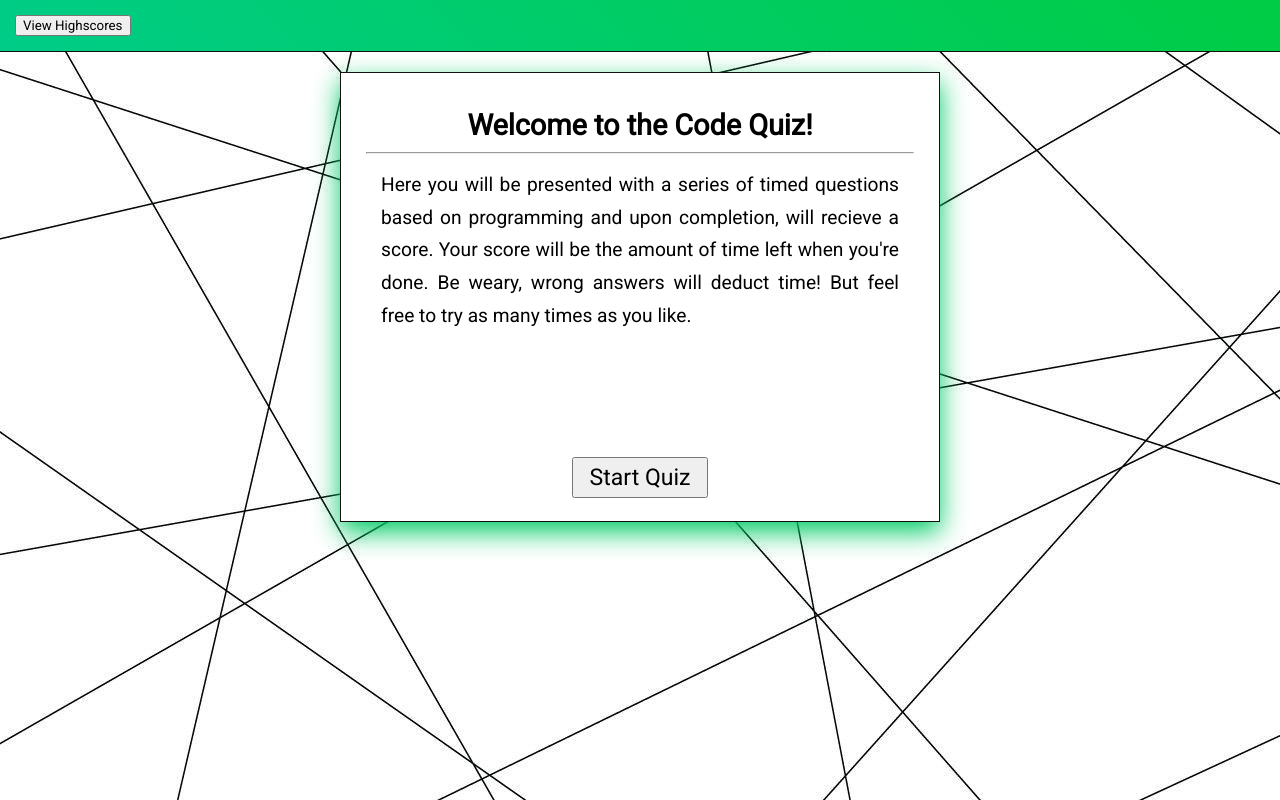
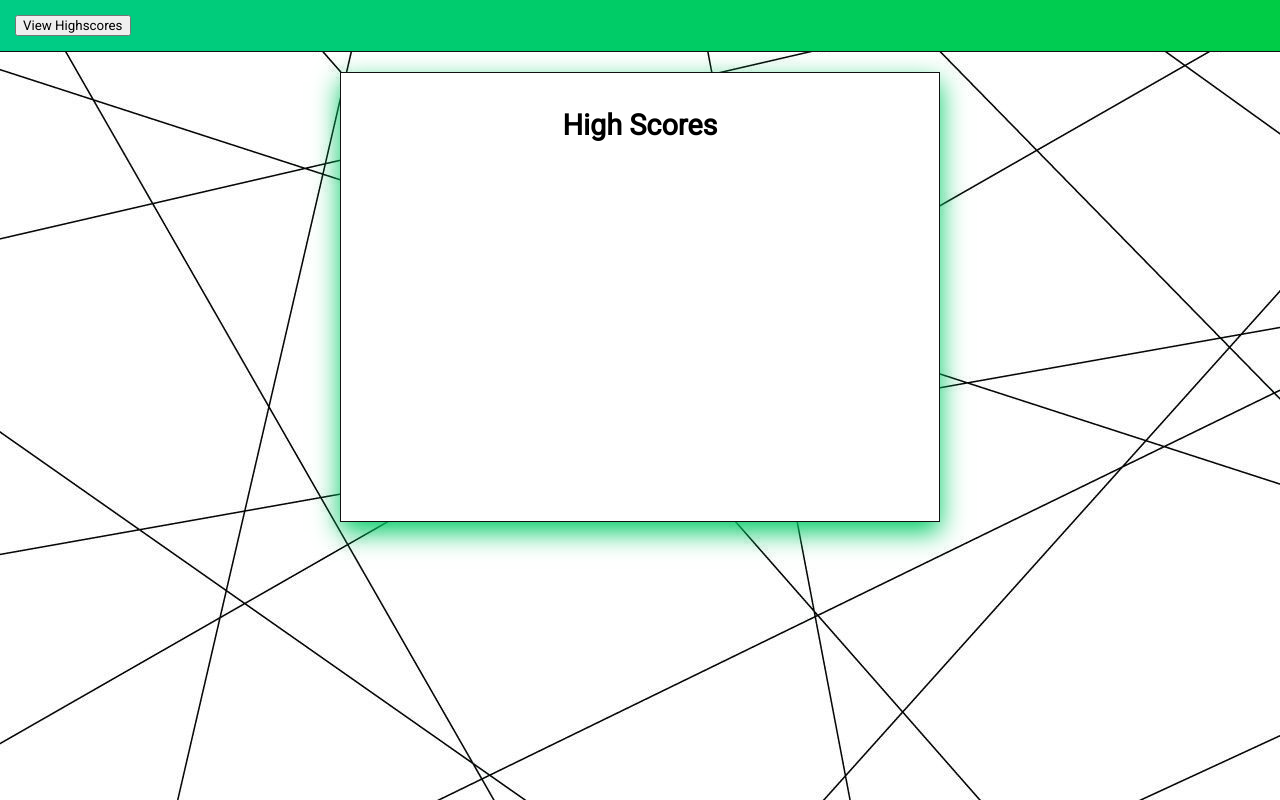
Before and after one commit to Connerjm/Code-Quiz, a plain HTML site: page index.html in a window 1280 px wide. Both pictures are taken after a click on the button "View Highscores". Drawn offline with Linux system fonts and the light colour scheme.

Commit message:
Starting to test changing the content of the main area dynamically.

```diff
--- a/Assets/CSS/style.css
+++ b/Assets/CSS/style.css
@@ -53,6 +53,11 @@ header
     text-align: center;
 }
 
+#scoreboardpage
+{
+    display: none;
+}
+
 h1, p
 {
     margin: 15px;
--- a/Assets/JS/script.js
+++ b/Assets/JS/script.js
@@ -59,7 +59,8 @@ function buildScoreBoard()
 
 function changetoScoreBoard()
 {
-
+    document.getElementById("welcomepage").style.display = "none";
+    document.getElementById("scoreboardpage").style.display = "block";
 }
 
 function changetoQuiz()
--- a/index.html
+++ b/index.html
@@ -23,8 +23,8 @@
         <div id="timer">Timer: <span id="seconds"></span></div>
     </header>
 
-    <!-- Builds the main content panel that will be switched out dynamically to house the other pages of content. -->
-    <section class="contentpanel">
+    <!-- Builds the main content panels to house the pages of content. -->
+    <section class="contentpanel" id="welcomepage">
         <h1>Welcome to the Code Quiz!</h1>
         <hr>
         <p>
@@ -33,6 +33,10 @@
         <button id="startbutton">Start Quiz</button>
     </section>
 
+    <section class="contentpanel" id="scoreboardpage">
+        <h1>High Scores</h1>
+    </section>
+
     <!-- Connecting JS file. -->
     <script src="Assets/JS/script.js"></script>
 </body>
```
